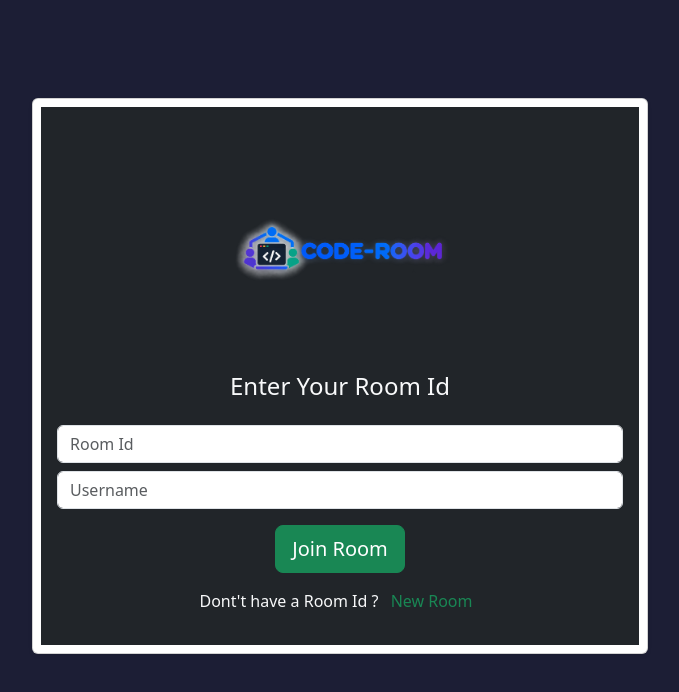
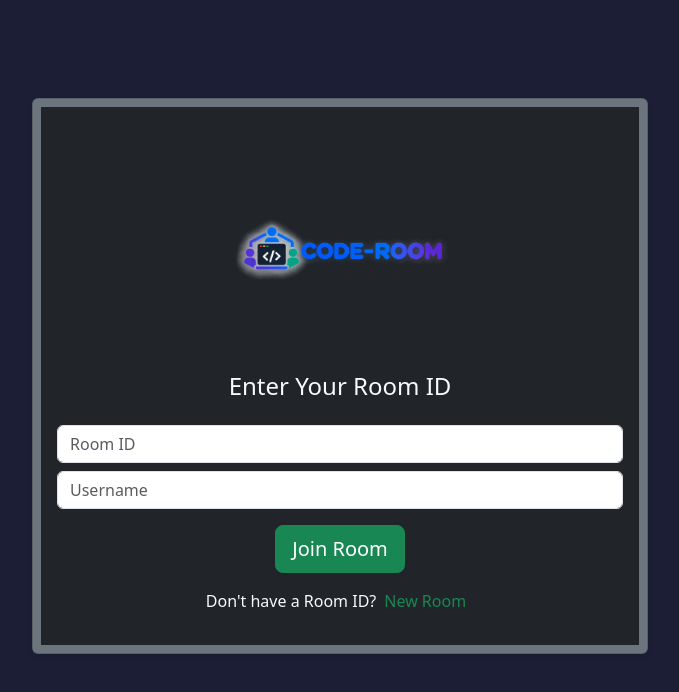
Before and after one commit to NityeJain1008/Code-Room, a React (Create React App) app in the folder client/: page / in a window 1280 px wide. Shown: the top 692 px of the page, without its empty margins (300-979 px from the left). Built offline with nearby package versions, Linux system fonts and the light colour scheme.

Commit message:
Generate RoomId using uuid

```diff
--- a/client/src/component/Home.js
+++ b/client/src/component/Home.js
@@ -1,36 +1,69 @@
-import React from 'react'
+import React, { useState } from "react";
+import {v4 as uuid}  from "uuid";
 
 function Home() {
+    const [roomId, setRoomId] = useState("");
+    const [username, setUsername] = useState("") ;
+
+    const generateRoomId = (e) =>{
+        e.preventDefault() ;
+        const id = uuid();
+        setRoomId(id) ;
+    }
+
     return (
         <div className="container-fluid">
-            <div className='row justify-content-center align-items-center min-vh-100'>
+            <div className="row justify-content-center align-items-center min-vh-100">
                 <div className="col-12 col-md-6">
-                    <div className="card shadow-sm p-2 mb-5 bg-secondry rounded">
+                    <div className="card shadow-sm p-2 mb-5 bg-secondary rounded">
                         <div className="card-body text-center bg-dark">
-                            <img className='img-fluid mx-auto d-block py-custom'
+                            <img
+                                className="img-fluid mx-auto d-block py-custom"
                                 src="/images/codeRoom.png"
-                                alt="codeRoom"
+                                alt="CodeRoom"
                                 style={{ maxWidth: 220 }}
                             />
-                            <h4 className='text-light'>Enter Your Room Id</h4>
+
+                            <h4 className="text-light">Enter Your Room ID</h4>
+
                             <div className="form-group pt-3">
-                                <input type="text" className='form-control mb-2' placeholder='Room Id' />
+                                <input
+                                    value={roomId}
+                                    onChange={(e) => setRoomId(e.target.value)}
+                                    type="text"
+                                    className="form-control mb-2"
+                                    placeholder="Room ID"
+                                />
                             </div>
+
                             <div className="form-group pb-2">
-                                <input type="text" className='form-control mb-2' placeholder='Username' />
+                                <input
+                                    type="text"
+                                    className="form-control mb-2"
+                                    placeholder="Username"
+                                />
                             </div>
-                            <button className="btn btn-success btn-lg btn-block">Join Room</button>
+
+                            <button className="btn btn-success btn-lg btn-block">
+                                Join Room
+                            </button>
+
                             <p className="mt-3 text-light">
-                                Dont't have a Room Id ? <span className="text-success p-2" style={{ cursor: "pointer" }}>New Room</span>
+                                Don't have a Room ID?
+                                <span
+                                    className="text-success p-2"
+                                    style={{ cursor: "pointer" }}
+                                    onClick={generateRoomId}
+                                >
+                                    New Room
+                                </span>
                             </p>
                         </div>
                     </div>
                 </div>
             </div>
         </div>
-    )
+    );
 }
 
-
-
-export default Home
+export default Home;
```
